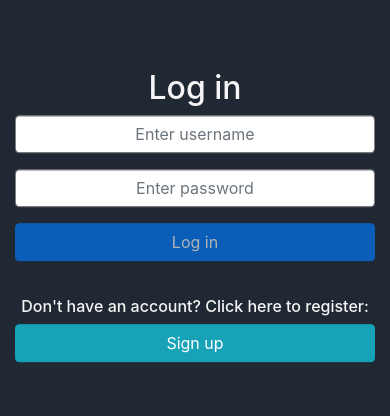
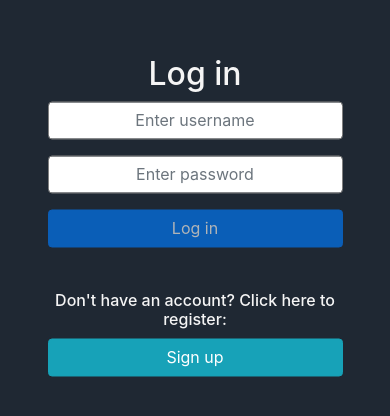
Before and after one commit to jtaaka/maisteluapp, a React (Create React App) app: page /login in a window 390 px wide. Shown: the part 122-538 px from the top of the page. Built offline with nearby package versions, Linux system fonts and the light colour scheme.

Commit message:
Make login and signup page responsive

```diff
--- a/src/pages/loginAndSignup/loginAndSignup.css
+++ b/src/pages/loginAndSignup/loginAndSignup.css
@@ -16,5 +16,5 @@ h2 {
 h6 {
     color: #f5f5f5;
     text-align: center;
-    padding-top: 10%;
+    padding-top: 15%;
 }
--- a/src/pages/loginAndSignup/loginAndSignup.jsx
+++ b/src/pages/loginAndSignup/loginAndSignup.jsx
@@ -45,8 +45,8 @@ class LoginAndSignup extends Component {
 
     return (
       <Container id="loginAndSignupContainer">
-        <Row>
-          <Col>
+        <Row className="justify-content-center">
+          <Col xs={10} sm={10} md={8} lg={6} xl={5}>
             {currentForm}
             <h6>{this.state.header6Text}</h6>
             <Button
```
